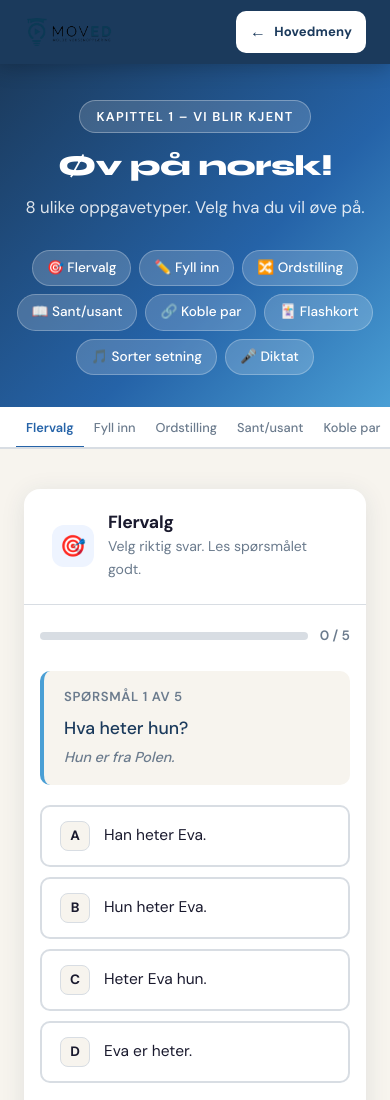
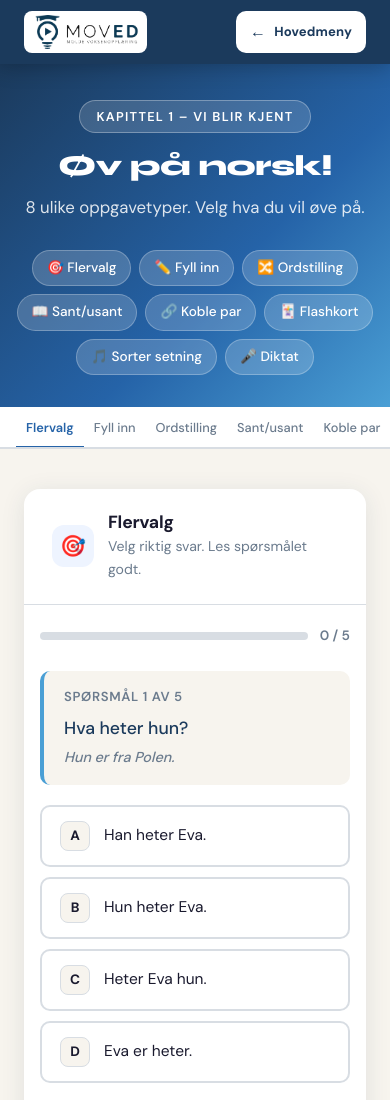
Before and after one commit to IvarMolde/MovedA1, a website: page public/norsk_a1_oppgaver.html in a window 390 px wide. Shown: the top 1100 px of the page. Drawn offline with Linux system fonts and the light colour scheme.

Commit message:
Update header logo styles and image sizes

```diff
--- a/public/norsk_a1_oppgaver.html
+++ b/public/norsk_a1_oppgaver.html
@@ -59,13 +59,16 @@
     height: 64px;
   }
   .header-logo {
-    display: flex;
+    display: inline-flex;
     align-items: center;
     text-decoration: none;
     flex-shrink: 0;
+    background: white;
+    border-radius: 8px;
+    padding: 5px 10px;
   }
   .header-logo img {
-    height: 36px;
+    height: 40px;
     width: auto;
     display: block;
   }
@@ -823,7 +826,8 @@
     .tab-btn .tab-icon { display: none; }
     .header-badge { display: none; }
     .header-back-btn { padding: 8px 14px; font-size: 0.82rem; }
-    .header-logo img { height: 28px; }
+    .header-logo img { height: 34px; }
+    .header-logo { padding: 4px 8px; }
   }
 
   /* ── UTILITIES ── */
```
